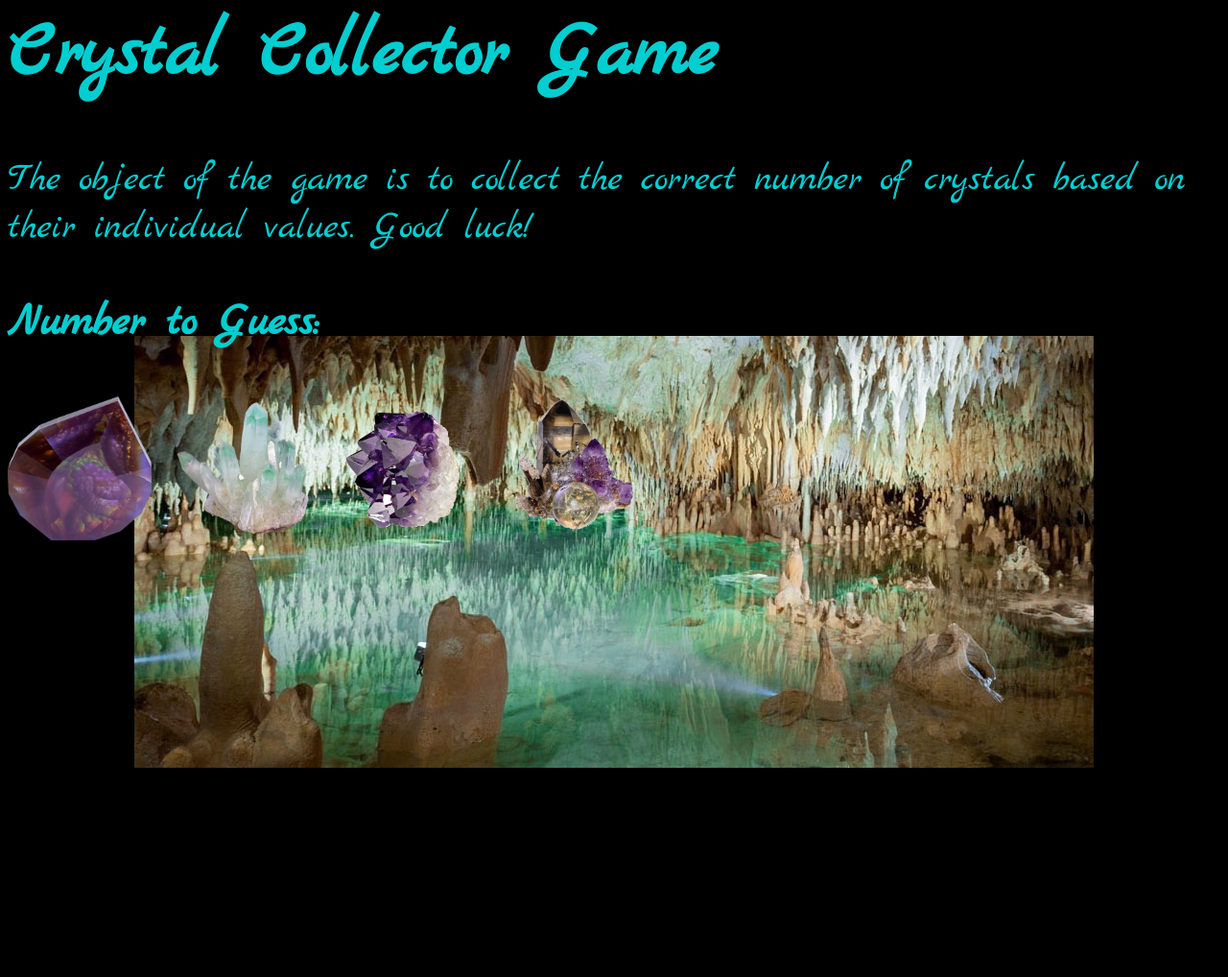
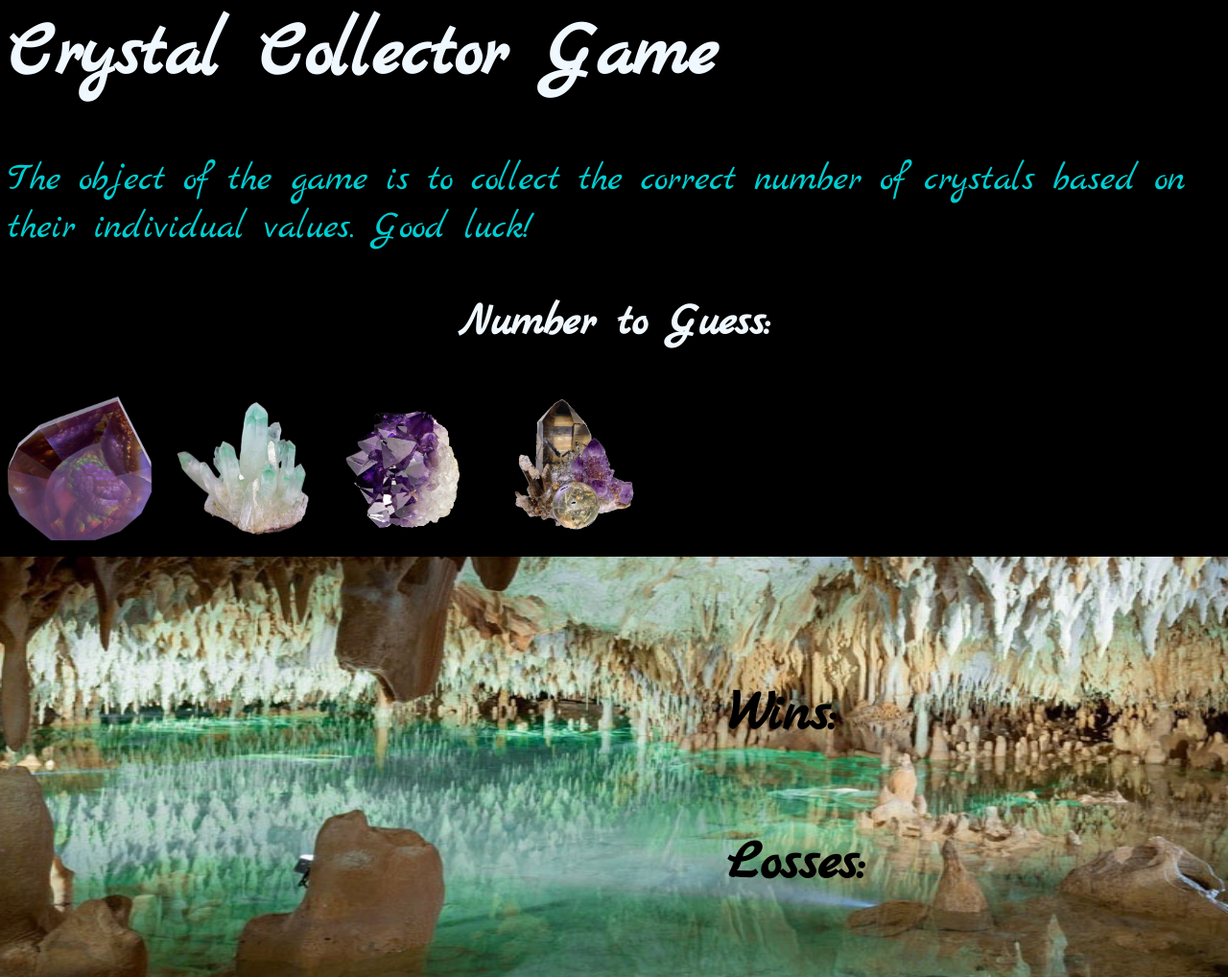
Before and after one commit to katerinewh/unit--4-game, a plain HTML site: page index.html in a window 1280 px wide. Shown: the whole page at 96% size. Before the commit the page ends 800 px from the top, so only its background shows below. Drawn offline with nearby package versions, Linux system fonts and the light colour scheme.

Commit message:
Sunday Eve

```diff
--- a/assets/css/style.css
+++ b/assets/css/style.css
@@ -2,14 +2,31 @@ body {
     background-image: url("../images/background.jpg ");
     background-repeat: no-repeat;
     background-position: bottom;
+    background-size: 1600px 438px;
     background-color: black;
     color: darkturquoise;
     font-family: 'Marck Script', cursive;
     font-size: 40px;
 }
+h1{
+    color: aliceblue
+}
 
+h3 {
+    text-align: center;
+    color: aliceblue;
 
-.crystal-image {
-    width: 300px;
-    height: 300px;
 }
+ h4 {
+     color:black;
+     font-size: 60px;
+     /* font-family: 'Oleo Script', cursive; */
+    text-indent:750px;
+
+ }
+img{
+    text-align: center;
+}
+ .crystals{
+   /* center crystal buttons */
+ }
--- a/index.html
+++ b/index.html
@@ -18,23 +18,28 @@
 
         <h3> Number to Guess: <span id="number to guess"></span></h3>
 
-        <div id="cryatals">
+        <div id="crystals">
             <!-- insert ctystal images here -->
 
-                <img src="assets/images/hashnu.jpg" class="hashnu" alt="Hashnu" width="150" height="150">
+                <img src="assets/images/hashnu.jpg" class="center" alt="Hashnu" width="150" height="150">
 
 
-                <img src="assets/images/pastel.jpg" class="pastel" alt="Pastel" width="150" height="150">
+                <img src="assets/images/pastel.jpg" class="center" alt="Pastel" width="150" height="150">
 
 
-                <img src="assets/images/quartz.jpg" class="quartz" alt="Quartz" width="150" height="150">
+                <img src="assets/images/quartz.jpg" class="center" alt="Quartz" width="150" height="150">
 
 
-                <img src="assets/images/varied.jpg" class="varied" alt="Varied" wwidth="150" height="150">
+                <img src="assets/images/varied.jpg" class="center" alt="Varied" wwidth="150" height="150">
 
             </div>
 
         </div>
+        <br>
+    </div>
+    <div id="score">
+        <h4>Wins: </h4>
+        <h4>Losses:  </h4>
     </div>
 
     <script type="text/javascript">
```
